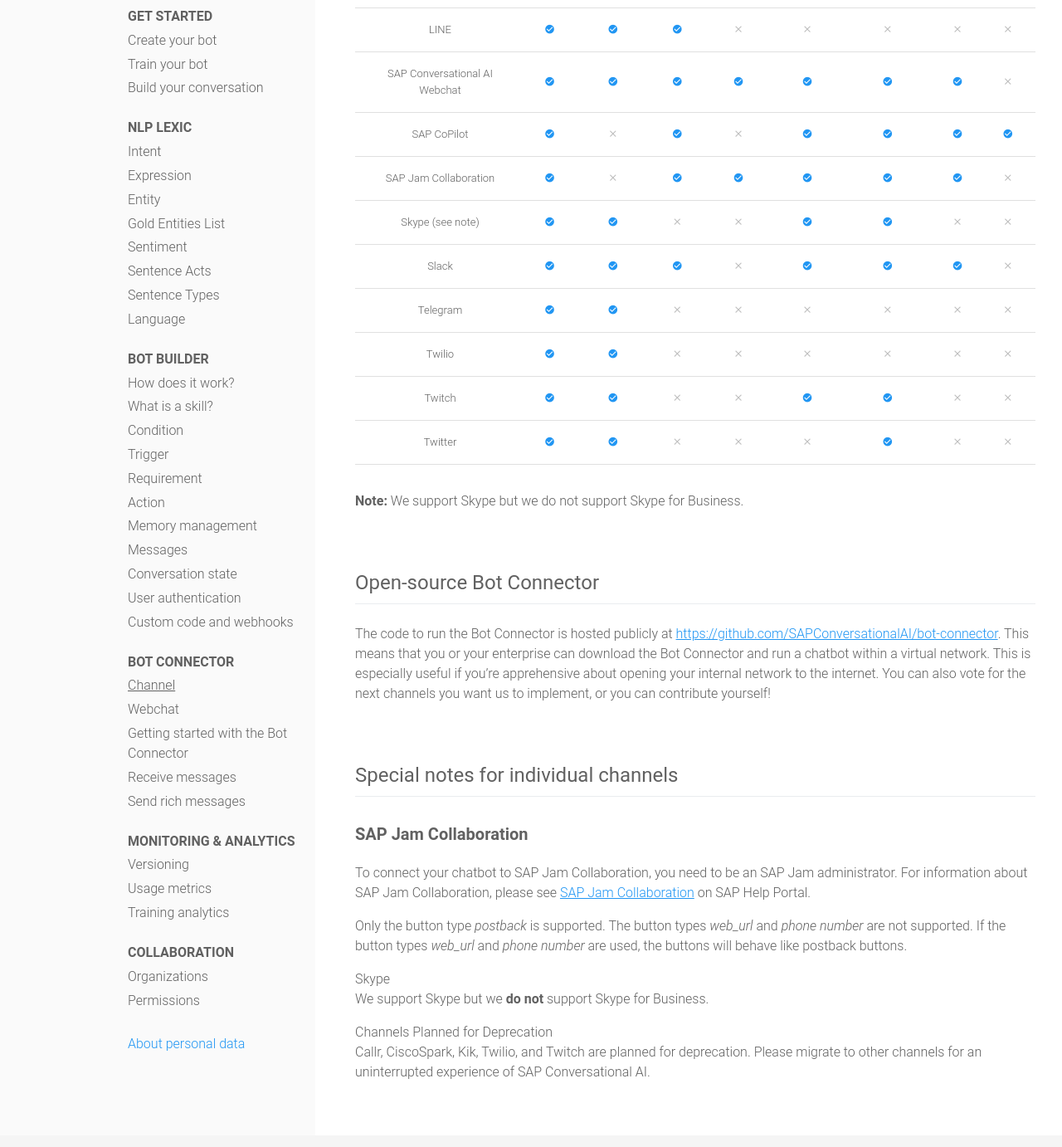
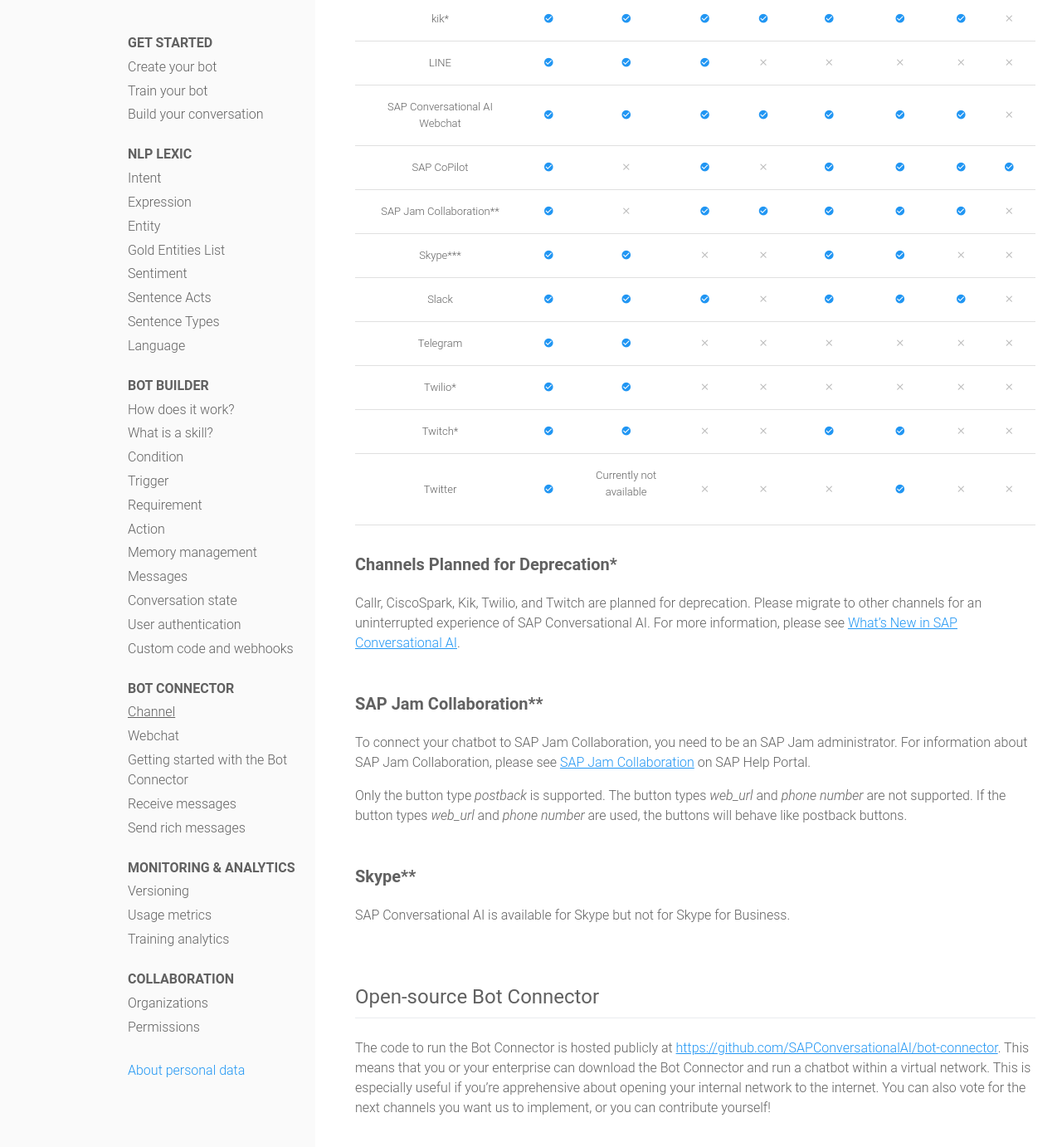
Before and after one commit to SAP-archive/docs, a Jekyll site: the page built from concepts/bot_connector/channel.md, in a window 1280 px wide and 1400 px high, scrolled down 604 px. Shown: the top 1382 px of the window at 83% size. Built offline with Jekyll 4.4.1, drawn with Linux system fonts in a browser that asks for light colours; nearby versions of some CDN libraries; comment, search, counter and statistics services are not loaded; some of the changed text lies outside the part shown.

Commit message:
messaging channels

```diff
--- a/concepts/bot_connector/channel.md
+++ b/concepts/bot_connector/channel.md
@@ -21,7 +21,6 @@
         <td>Quick Replies</td>
         <td>List</td>
         <td>Voice</td>
-
     </tr>
     <tr>
         <td>Amazon Alexa</td>
@@ -33,10 +32,9 @@
         <td class="center"><i class="c-grey-400 ion-md-close"></i></td>
         <td class="center"><i class="c-grey-400 ion-md-close"></i></td>
         <td class="center"><i class="c-blue-500 ion-md-checkmark-circle"></i></td>
-
     </tr>
     <tr>
-        <td>callr</td>
+        <td>callr*</td>
         <td class="center"><i class="c-blue-500 ion-md-checkmark-circle"></i></td>
         <td class="center"><i class="c-blue-500 ion-md-checkmark-circle"></i></td>
         <td class="center"><i class="c-grey-400 ion-md-close"></i></td>
@@ -70,7 +67,7 @@
         <td class="center"><i class="c-grey-400 ion-md-close"></i></td>
     </tr>
     <tr>
-        <td>kik</td>
+        <td>kik*</td>
         <td class="center"><i class="c-blue-500 ion-md-checkmark-circle"></i></td>
         <td class="center"><i class="c-blue-500 ion-md-checkmark-circle"></i></td>
         <td class="center"><i class="c-blue-500 ion-md-checkmark-circle"></i></td>
@@ -114,7 +111,7 @@
         <td class="center"><i class="c-blue-500 ion-md-checkmark-circle"></i></td>
     </tr>
       <tr>
-        <td>SAP Jam Collaboration</td>
+        <td>SAP Jam Collaboration**</td>
         <td class="center"><i class="c-blue-500 ion-md-checkmark-circle"></i></td>
         <td class="center"><i class="c-grey-400 ion-md-close"></i></td>
         <td class="center"><i class="c-blue-500 ion-md-checkmark-circle"></i></td>
@@ -125,7 +122,7 @@
         <td class="center"><i class="c-grey-400 ion-md-close"></i></td>
     </tr>
     <tr>
-        <td>Skype (see note)</td>
+        <td>Skype***</td>
         <td class="center"><i class="c-blue-500 ion-md-checkmark-circle"></i></td>
         <td class="center"><i class="c-blue-500 ion-md-checkmark-circle"></i></td>
         <td class="center"><i class="c-grey-400 ion-md-close"></i></td>
@@ -158,7 +155,7 @@
         <td class="center"><i class="c-grey-400 ion-md-close"></i></td>
     </tr>
     <tr>
-        <td>Twilio</td>
+        <td>Twilio*</td>
         <td class="center"><i class="c-blue-500 ion-md-checkmark-circle"></i></td>
         <td class="center"><i class="c-blue-500 ion-md-checkmark-circle"></i></td>
         <td class="center"><i class="c-grey-400 ion-md-close"></i></td>
@@ -169,7 +166,7 @@
         <td class="center"><i class="c-grey-400 ion-md-close"></i></td>
     </tr>
     <tr>
-        <td>Twitch</td>
+        <td>Twitch*</td>
         <td class="center"><i class="c-blue-500 ion-md-checkmark-circle"></i></td>
         <td class="center"><i class="c-blue-500 ion-md-checkmark-circle"></i></td>
         <td class="center"><i class="c-grey-400 ion-md-close"></i></td>
@@ -182,7 +179,7 @@
     <tr>
         <td>Twitter</td>
         <td class="center"><i class="c-blue-500 ion-md-checkmark-circle"></i></td>
-        <td class="center"><i class="c-blue-500 ion-md-checkmark-circle"></i></td>
+        <td class="center"><p>Currently not available</p></td>
         <td class="center"><i class="c-grey-400 ion-md-close"></i></td>
         <td class="center"><i class="c-grey-400 ion-md-close"></i></td>
         <td class="center"><i class="c-grey-400 ion-md-close"></i></td>
@@ -193,22 +190,20 @@
     </tbody>
 </table>
 
-**Note:** We support Skype but we do not support Skype for Business.
+### Channels Planned for Deprecation*
 
-## Open-source Bot Connector
+Callr, CiscoSpark, Kik, Twilio, and Twitch are planned for deprecation. Please migrate to other channels for an uninterrupted experience of SAP Conversational AI. For more information, please see [What's New in SAP Conversational AI](https://help.sap.com/viewer/9825cb46d5ff49ee88b8c37f0f651a87/1906/en-US).
 
-The code to run the Bot Connector is hosted publicly at [https://github.com/SAPConversationalAI/bot-connector](https://github.com/SAPConversationalAI/bot-connector). This means that you or your enterprise can download the Bot Connector and run a chatbot within a virtual network. This is especially useful if you're apprehensive about opening your internal network to the internet. You can also vote for the next channels you want us to implement, or you can contribute yourself!
-
-## Special notes for individual channels
-
-### SAP Jam Collaboration
+### SAP Jam Collaboration**
 
 To connect your chatbot to SAP Jam Collaboration, you need to be an SAP Jam administrator. For information about SAP Jam Collaboration, please see [SAP Jam Collaboration](https://help.sap.com/viewer/p/SAP_JAM_COLLABORATION) on SAP Help Portal.
 
 Only the button type *postback* is supported. The button types *web_url* and *phone number* are not supported. If the button types *web_url* and *phone number* are used, the buttons will behave like postback buttons.
 
-#### Skype
-We support Skype but we **do not** support Skype for Business.
+### Skype**
 
-##### Channels Planned for Deprecation
-Callr, CiscoSpark, Kik, Twilio, and Twitch are planned for deprecation. Please migrate to other channels for an uninterrupted experience of SAP Conversational AI.
+SAP Conversational AI is available for Skype but not for Skype for Business.
+
+## Open-source Bot Connector
+
+The code to run the Bot Connector is hosted publicly at [https://github.com/SAPConversationalAI/bot-connector](https://github.com/SAPConversationalAI/bot-connector). This means that you or your enterprise can download the Bot Connector and run a chatbot within a virtual network. This is especially useful if you're apprehensive about opening your internal network to the internet. You can also vote for the next channels you want us to implement, or you can contribute yourself!
```
Also changed, not shown: other parts of concepts/bot_connector/channel.md (+1 -2 lines).
